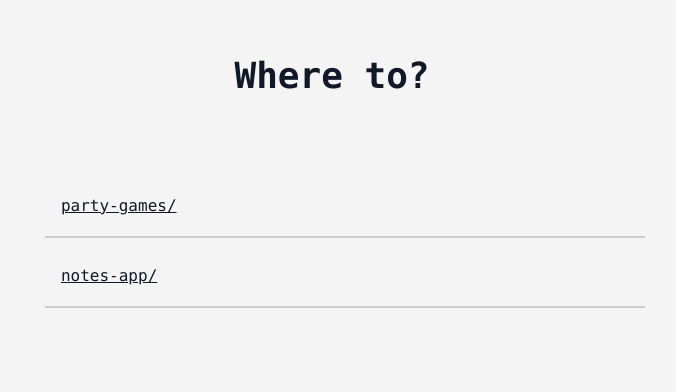
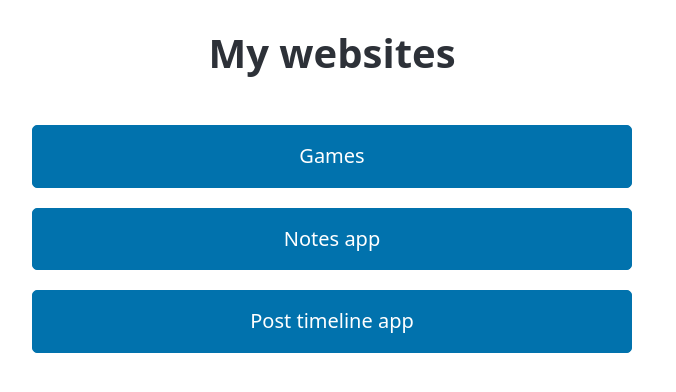
Before and after one commit to Joshua861/joshua861.github.io, a plain HTML site: page index.html in a window 1280 px wide. Shown: the whole page, without its empty margins (308-984 px from the left). Drawn offline with nearby package versions, Linux system fonts and the light colour scheme.

Commit message:
new homepage

```diff
--- a/index.html
+++ b/index.html
@@ -5,35 +5,41 @@
   <head>
     <meta charset="UTF-8" />
     <meta name="viewport" content="width=device-width, initial-scale=1.0" />
-    <script src="https://cdn.tailwindcss.com?plugins=typography"></script>
+    <link
+      rel="stylesheet"
+      href="https://cdn.jsdelivr.net/npm/@picocss/pico@2/css/pico.min.css"
+    />
     <title>Home</title>
 
-    <style type="text/tailwindcss" media="screen">
-      li {
-        @apply border-b-2 border-zinc-500/30 list-none p-4 hover:bg-violet-600/10 m-0 transition-all;
+    <style>
+      .buttons {
+        max-width: 30rem;
+        margin-left: auto;
+        margin-right: auto;
       }
-      a {
-        @apply no-underline;
-      }
-      body {
-        @apply font-mono;
+
+      h1 {
+        text-align: center;
       }
     </style>
   </head>
 
-  <body class="prose dark:prose-invert mx-auto bg-zinc-100 dark:bg-zinc-950">
-    <br /><br />
-    <div>
-      <h1 class="text-center font-bold">Where to?</h1>
+  <body>
+    <br />
+    <section class="container">
+      <h1>My websites</h1>
       <br />
-      <ul>
-        <a href="https://games.joshrl.dev">
-          <li>party-games/</li>
-        </a>
-        <a href="https://notes.joshrl.dev">
-          <li>notes-app/</li>
-        </a>
-      </ul>
-    </div>
+      <div class="buttons">
+        <form action="https://games.joshrl.dev">
+          <input type="submit" value="Games" />
+        </form>
+        <form action="https://notes.joshrl.dev">
+          <input type="submit" value="Notes app" />
+        </form>
+        <form action="https://post.joshrl.dev">
+          <input type="submit" value="Post timeline app" />
+        </form>
+      </div>
+    </section>
   </body>
 </html>
```
